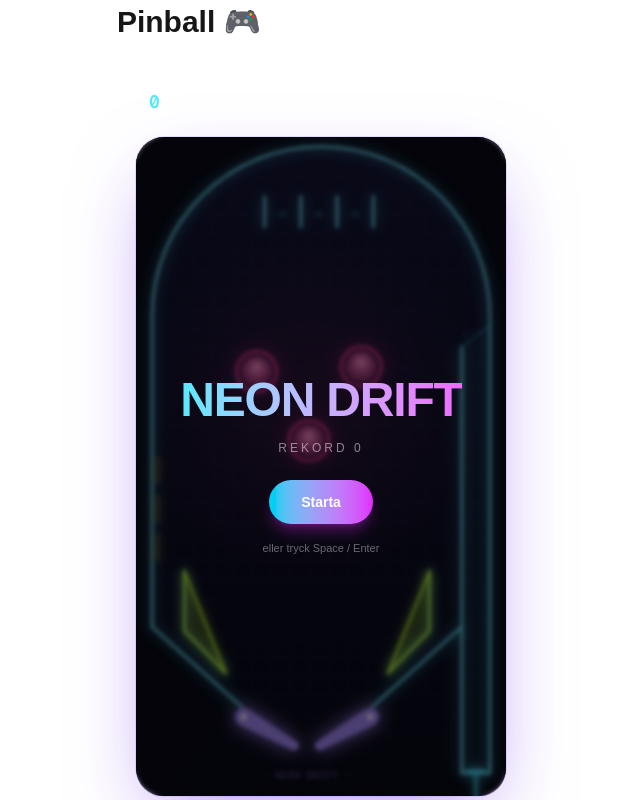
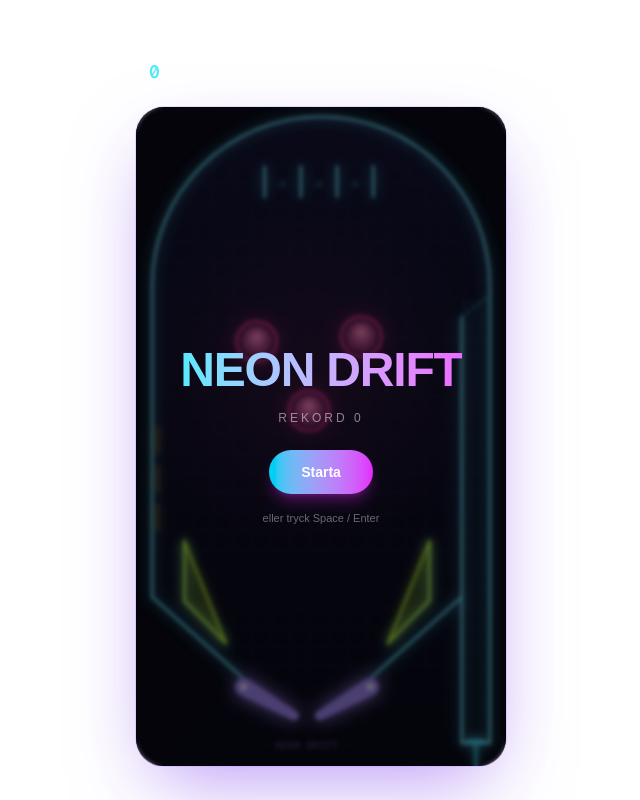
Before and after one commit to AllanTran90/pinball-game, a Next.js app: page / in a window 1280 px wide. Shown: the whole page, without its empty margins (451-1091 px from the left). Built offline with nearby package versions, Linux system fonts and the light colour scheme.

Commit message:
Simplify home page layout

```diff
--- a/src/app/page.tsx
+++ b/src/app/page.tsx
@@ -2,8 +2,7 @@ import GameCanvas from "@/components/GameCanvas";
 
 export default function Home() {
   return (
-    <main className="flex min-h-screen flex-col items-center justify-center gap-6">
-      <h1 className="text-3xl font-bold">Pinball 🎮</h1>
+    <main className="flex min-h-dvh flex-col items-center justify-center px-4 py-4">
       <GameCanvas />
     </main>
   );
```
